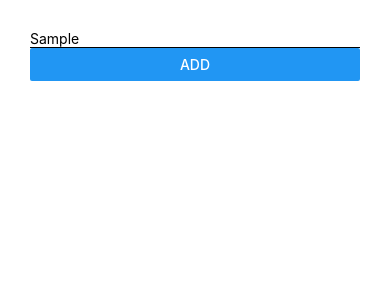
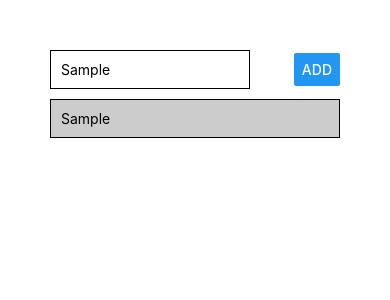
Before and after one commit to Leannelb/react-native-goals, a React Native app: screen / in a window 390 px wide. Both pictures are taken after typing "Sample" into the empty fields and a click on the button "ADD". Shown: the top 300 px of the page. Built offline with nearby package versions, Linux system fonts and the light colour scheme.

Commit message:
react native flatlist used to show goals

```diff
--- a/App.js
+++ b/App.js
@@ -1,27 +1,66 @@
-import { StatusBar } from 'expo-status-bar';
-import React, { useState } from 'react';
-import { StyleSheet, Text,   TextInput,  View, Button } from 'react-native';
+import { StatusBar } from "expo-status-bar";
+import React, { useState } from "react";
+import { StyleSheet, Text, TextInput, FlatList, View, Button } from "react-native";
 
 export default function App() {
+  const [enteredGoal, setEnteredGoal] = useState("");
+  const [courseGoals, setCourseGoals] = useState([]);
+
+  const goalInputHandler = (enteredText) => {
+    setEnteredGoal(enteredText);
+  };
+
+  const addGoalHandler = () => {
+    console.log(enteredGoal);
+    setCourseGoals((currentGoals) => [
+      ...currentGoals,
+      { key: Math.random().toString(), value: enteredGoal },
+    ]);
+  };
+
   return (
-    <View style={{padding: 30}}>
-      <View>
-        <View>
-          <TextInput
-            placeholder="Course Goal"
-            style={{ bottomBorderColor: 'black', borderBottomWidth: 1 }} />
-          <Button title="ADD" />
-        </View>
+    <View style={styles.screen}>
+      <View style={styles.inputContainer}>
+        <TextInput
+          placeholder="Course Goal"
+          style={styles.input}
+          onChangeText={goalInputHandler}
+          value={enteredGoal}
+        />
+        <Button title="ADD" onPress={addGoalHandler} />
       </View>
+      <FlatList
+        data={courseGoals}
+        renderItem={(itemData) => (
+          <View style={styles.listItem}>
+            <Text>{itemData.item.value}</Text>
+          </View>
+        )}
+      />
     </View>
   );
 }
 
 const styles = StyleSheet.create({
-  container: {
-    flex: 1,
-    backgroundColor: '#fff',
-    alignItems: 'center',
-    justifyContent: 'center',
+  screen: {
+    padding: 50,
+  },
+  inputContainer: {
+    flexDirection: "row",
+    justifyContent: "space-between",
+    alignItems: "center",
+  },
+  input: {
+    width: 200,
+    borderColor: "black",
+    borderWidth: 1,
+    padding: 10,
+  },
+  listItem: {
+    padding: 10,
+    marginTop: 10,
+    backgroundColor: "#ccc",
+    borderColor: "black",
+    borderWidth: 1,
   },
 });
```
